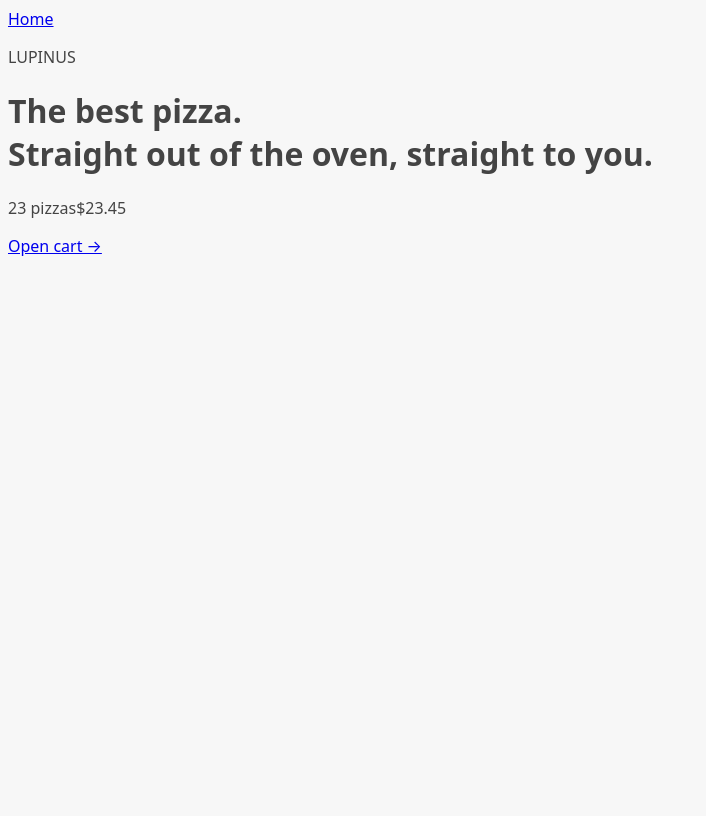
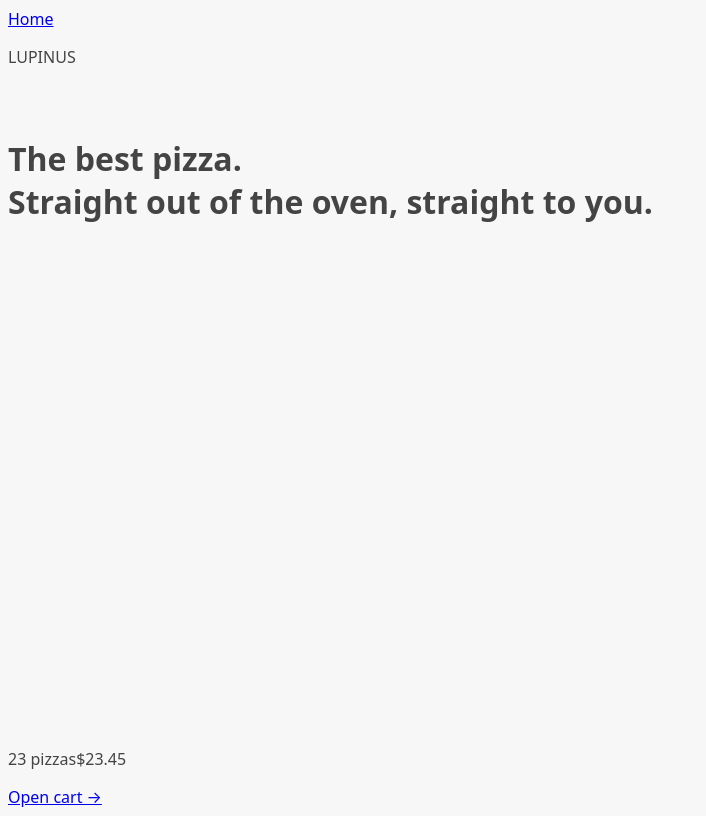
Before and after one commit to zautumn-dev/react-fast-pizza, a React (Vite) app: page /home in a window 1280 px wide. Shown: the whole page, without its empty margins (0-706 px from the left). Built offline with nearby package versions, Linux system fonts and the light colour scheme.

Commit message:
✨ feat: react-router  route error 处理

```diff
--- a/src/shared/router/routes.jsx
+++ b/src/shared/router/routes.jsx
@@ -6,13 +6,16 @@ import Cart from '@/features/cart/Cart.jsx'
 import Order from '@/features/order/Order.jsx'
 import CreateOrder from '@/features/order/CreateOrder.jsx'
 import Layout from '@UI/Layout/index.jsx'
-import NotFound from '@UI/Error.jsx'
+import Error from '@UI/Error'
+
 import { menuLoader } from '@/features/menu/MenuLoader.jsx'
 
 export const routes = [
   {
     path: '/',
     element: <Layout />,
+    // 子路由 error 会冒泡到父路由
+    errorElement: <Error />,
     children: [
       {
         path: '/',
@@ -26,6 +29,7 @@ export const routes = [
         path: '/menu',
         element: <Menu />,
         loader: menuLoader,
+        errorElement: <Error />,
       },
       {
         path: '/cart',
@@ -42,8 +46,8 @@ export const routes = [
     ],
   },
 
-  {
-    path: '*',
-    element: <NotFound />,
-  },
+  // {
+  //   path: '*',
+  //   element: <NotFound />,
+  // },
 ]
--- a/src/shared/ui/Error.jsx
+++ b/src/shared/ui/Error.jsx
@@ -1,15 +1,18 @@
 import { useNavigate } from 'react-router-dom'
+import { useRouteError } from 'react-router'
 
-function NotFound() {
+function Error() {
   const navigate = useNavigate()
+
+  const routeError = useRouteError()
 
   return (
     <div>
       <h1>Something went wrong 😢</h1>
-      <p>%MESSAGE%</p>
+      <p>{routeError.data ?? routeError.message}</p>
       <button onClick={() => navigate(-1)}>&larr; Go back</button>
     </div>
   )
 }
 
-export default NotFound
+export default Error
--- a/src/shared/ui/Layout/index.jsx
+++ b/src/shared/ui/Layout/index.jsx
@@ -1,17 +1,20 @@
 import React from 'react'
 import Header from '@UI/Layout/components/Header.jsx'
 import CartOverview from '@/features/cart/CartOverview.jsx'
-import { Outlet } from 'react-router'
+import { Outlet, useNavigation } from 'react-router'
+import Loader from '@UI/Loader.jsx'
 
 function Layout() {
+  // 全局加载状态
+  const navigation = useNavigation()
+  const isLoading = navigation.state === 'loading'
   return (
-    <div>
+    <div className="layout">
+      {isLoading && <Loader />}
       <Header />
-
       <main>
         <Outlet />
       </main>
-
       <CartOverview />
     </div>
   )
--- /dev/null
+++ b/src/shared/ui/Loader.jsx
@@ -0,0 +1,7 @@
+import React from 'react'
+
+function Loader() {
+  return <div className="loader"></div>
+}
+
+export default Loader
```
